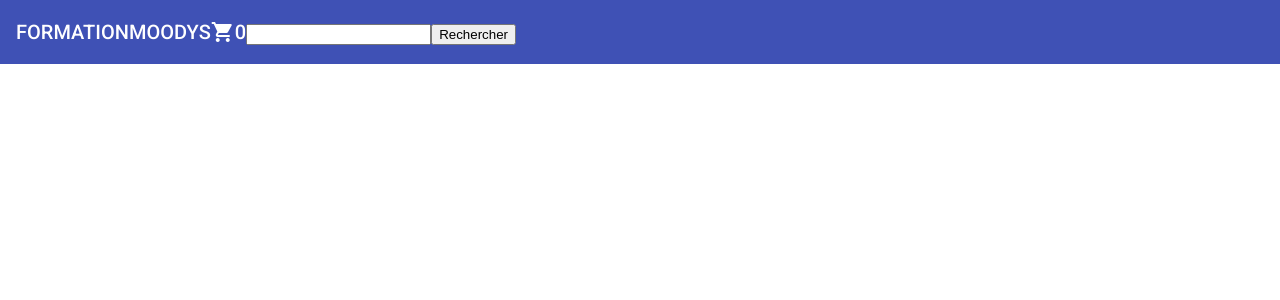
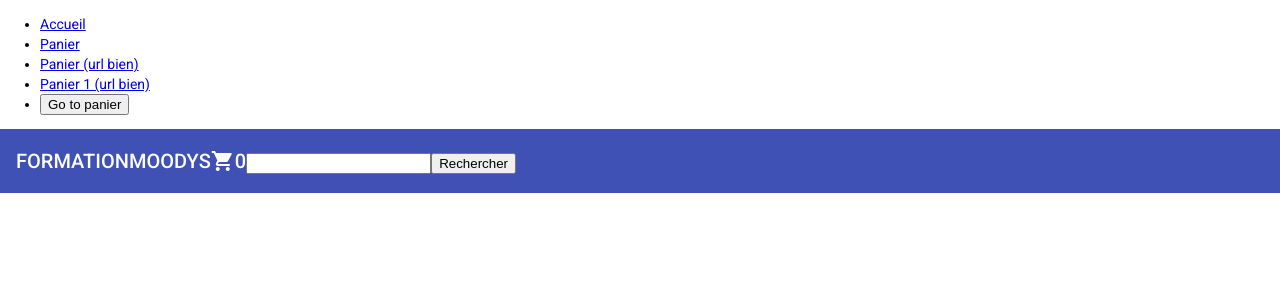
Before and after one commit to devtobecurious/moodys-2-angular-100, an Angular app: page / in a window 1280 px wide. Shown: the top 300 px of the page. Built offline with nearby package versions, Linux system fonts and the light colour scheme.

Commit message:
feat(cart): route to cart table

```diff
--- a/src/app/app-routing.module.ts
+++ b/src/app/app-routing.module.ts
@@ -1,7 +1,11 @@
 import { NgModule } from '@angular/core';
 import { RouterModule, Routes } from '@angular/router';
+import { CartTableComponent } from './features/cart/cart-table/cart-table.component';
 
-const routes: Routes = [];
+const routes: Routes = [{
+  path: 'panier',
+  component: CartTableComponent
+}];
 
 @NgModule({
   imports: [RouterModule.forRoot(routes)],
--- a/src/app/app.component.html
+++ b/src/app/app.component.html
@@ -1,6 +1,22 @@
 {{ travailDePuisComposant() }}
 
-
+<ul>
+  <li>
+    <a href="/">Accueil</a>
+  </li>
+  <li>
+    <a href="panier">Panier</a>
+  </li>
+  <li>
+    <a routerLink="panier">Panier (url bien)</a>
+  </li>
+  <li>
+    <a [routerLink]="['panier', 1]">Panier 1 (url bien)</a>
+  </li>
+  <li>
+    <button (click)="clickToGo()">Go to panier</button>
+  </li>
+</ul>
 
 
 <mat-toolbar color="primary">
--- a/src/app/app.component.ts
+++ b/src/app/app.component.ts
@@ -1,4 +1,5 @@
 import { Component } from '@angular/core';
+import { Router } from '@angular/router';
 import { Observable } from 'rxjs';
 import { Product } from './models/product.model';
 import { CartService } from './services/cart.service';
@@ -59,5 +60,9 @@ export class AppComponent {
     subscription.unsubscribe();
   }
 
-  constructor(private cartService: CartService) {}
+  clickToGo() {
+    this.router.navigate(['panier']);
+  }
+
+  constructor(private cartService: CartService, private router: Router) {}
 }
--- a/src/app/features/cart/cart-table/cart-table.component.html
+++ b/src/app/features/cart/cart-table/cart-table.component.html
@@ -1,3 +1,5 @@
+<h1>Panier</h1>
+
 <table>
   <tr *ngFor="let item of products"></tr>
 </table>
```
